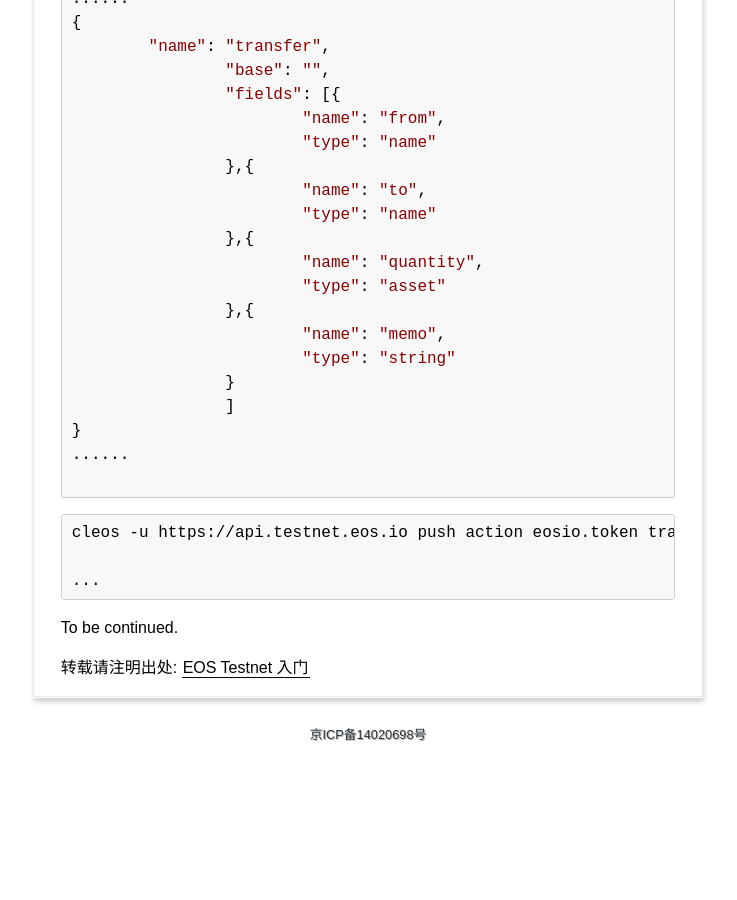
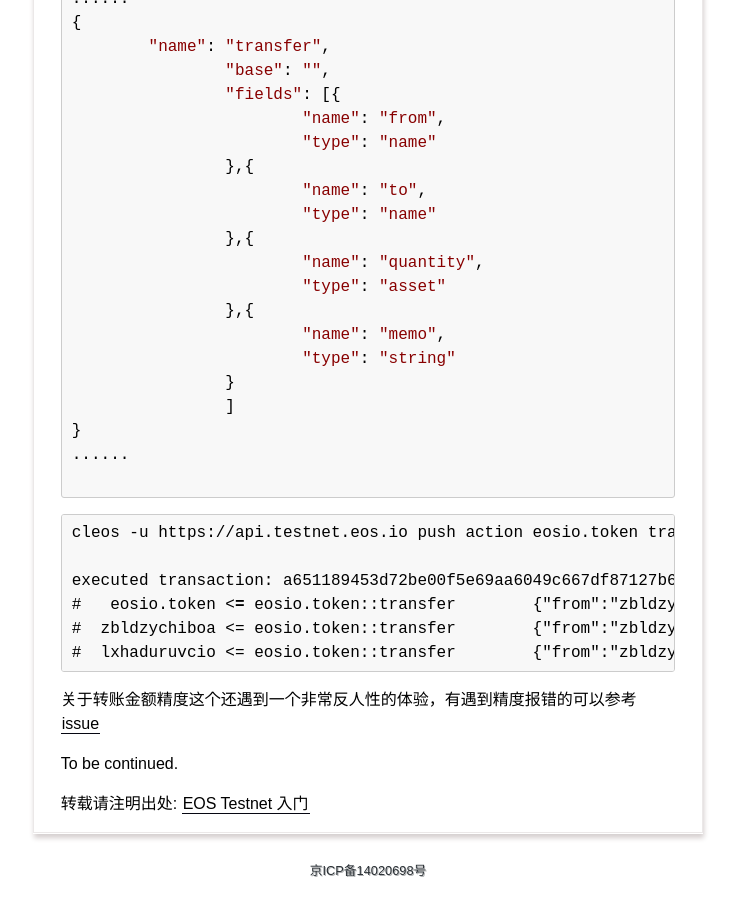
Before and after one commit to yanyiwu/blog, a Jekyll site: the page built from _posts/2020-05-04-eos-eosio-testnet.md, in a window 1280 px wide and 900 px high, scrolled down 3058 px. Shown: the whole window, without its empty margins (272-1009 px from the left). Built offline with Jekyll 4.4.1, drawn with Linux system fonts in a browser that asks for light colours; Markdown is read by kramdown in place of the engine named in the settings; comment, search, counter and statistics services are not loaded; before the commit the page ends 3822 px from its top, so only the background shows below that.

Commit message:
[blog] add token transfer eosio-testnet

````diff
--- a/_posts/2020-05-04-eos-eosio-testnet.md
+++ b/_posts/2020-05-04-eos-eosio-testnet.md
@@ -163,13 +163,17 @@ cleos -u https://api.testnet.eos.io get abi eosio.token
 ```
 
 ```
-cleos -u https://api.testnet.eos.io push action eosio.token transfer '{"from":"zbldzychiboa", "to":"lxhaduruvcio", "quantity":"1.0 TNT", "memo": "testnet blog in yanyiwu dot com"}' -p zbldzychiboa@owner
+cleos -u https://api.testnet.eos.io push action eosio.token transfer '{"from":"zbldzychiboa", "to":"lxhaduruvcio", "quantity":"0.0001 TNT", "memo": "testnet blog in yanyiwu dot com"}' -p zbldzychiboa@owner
 
-...
+executed transaction: a651189453d72be00f5e69aa6049c667df87127b65f92e84b353153146bf3a9e  160 bytes  336 us
+#   eosio.token <= eosio.token::transfer        {"from":"zbldzychiboa","to":"lxhaduruvcio","quantity":"0.0001 TNT","memo":"testnet blog in yanyiwu d...
+#  zbldzychiboa <= eosio.token::transfer        {"from":"zbldzychiboa","to":"lxhaduruvcio","quantity":"0.0001 TNT","memo":"testnet blog in yanyiwu d...
+#  lxhaduruvcio <= eosio.token::transfer        {"from":"zbldzychiboa","to":"lxhaduruvcio","quantity":"0.0001 TNT","memo":"testnet blog in yanyiwu d...
 ```
 
+关于转账金额精度这个还遇到一个非常反人性的体验，有遇到精度报错的可以参考 [issue](https://github.com/EOSIO/eos/issues/9037)
+
 To be continued.
-
 
 [testnet]:https://testnet.eos.io/
 [testnet.eos.io]:https://testnet.eos.io/
````
